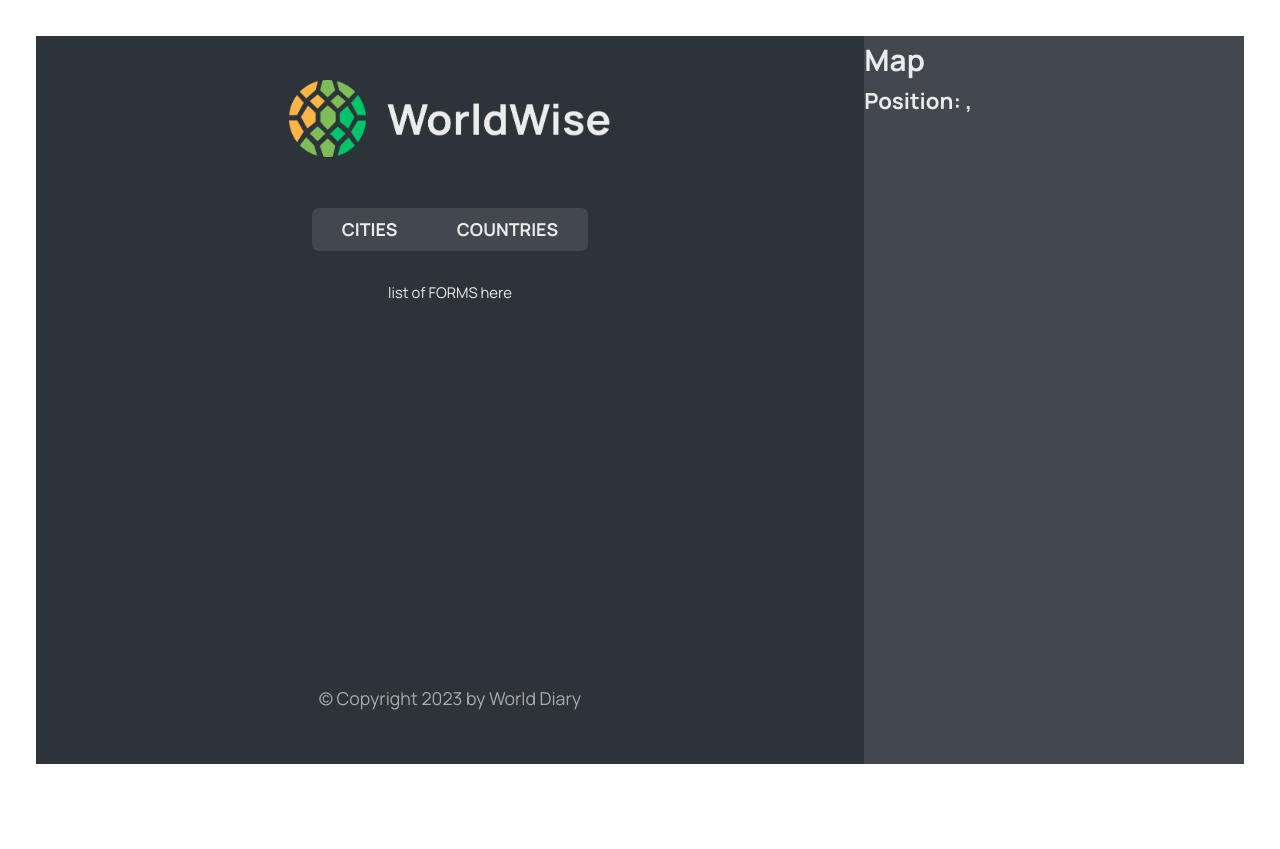
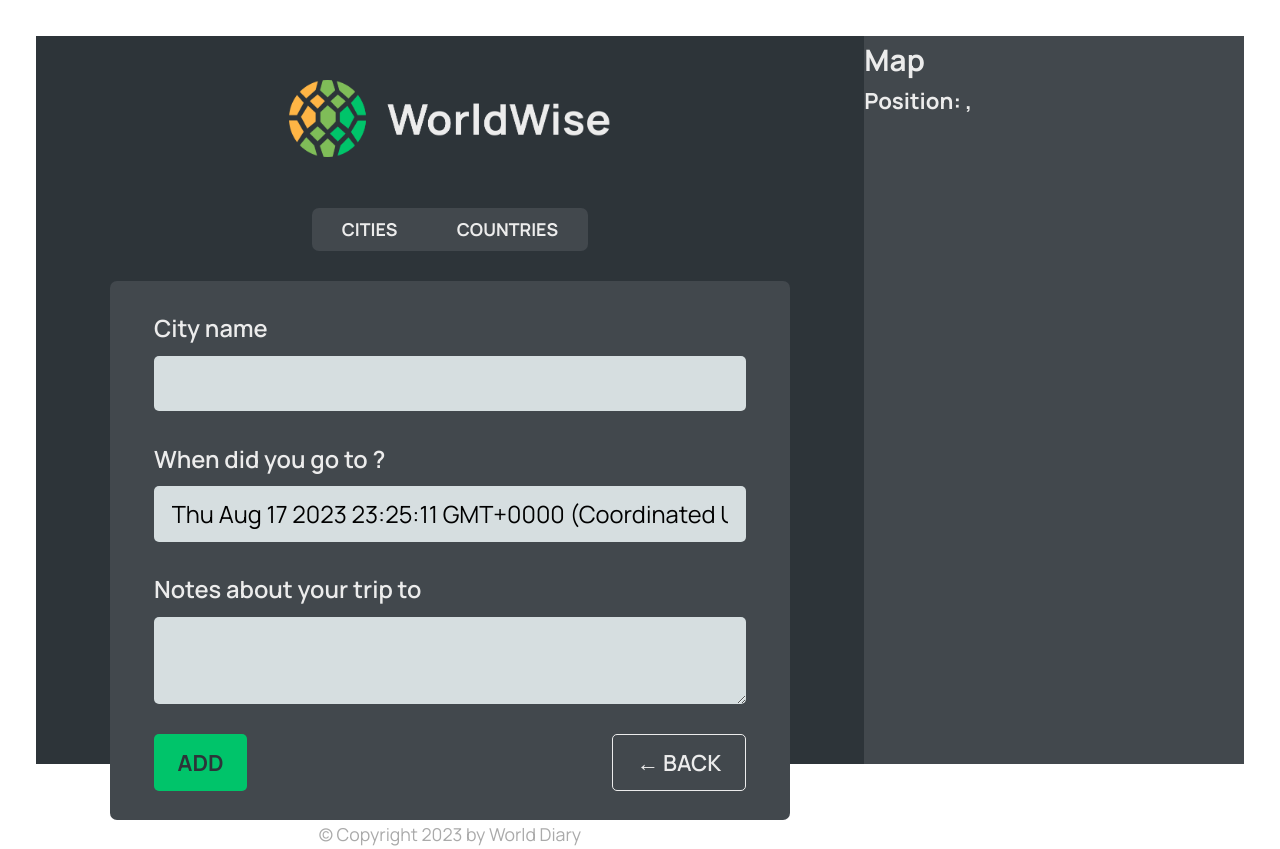
Before and after one commit to jayden-n/tours-diary, a React (Vite) app: page /app/form in a window 1280 px wide. Before the commit the page ends 800 px from the top, so only its background shows below. Built offline with nearby package versions, Linux system fonts and the light colour scheme; data requests are answered from the project's data file.

Commit message:
implemented: prop types for css & another cool Navigate trick

```diff
--- a/src/App.jsx
+++ b/src/App.jsx
@@ -1,4 +1,4 @@
-import { BrowserRouter, Route, Routes } from 'react-router-dom';
+import { BrowserRouter, Navigate, Route, Routes } from 'react-router-dom';
 import { useEffect, useState } from 'react';
 
 import Product from './pages/Product';
@@ -10,6 +10,7 @@
 import CityList from './components/CityList';
 import CountryList from './components/CountryList';
 import City from './components/City';
+import Form from './components/Form';
 
 const BASE_URL = 'http://localhost:8000';
 
@@ -40,10 +41,7 @@
         <Route path='pricing' element={<Pricing />} />
 
         <Route path='app' element={<AppLayout />}>
-          <Route
-            index
-            element={<CityList cities={cities} isLoading={isLoading} />}
-          />
+          <Route index element={<Navigate replace to='cities' />} />
           <Route
             path='cities'
             element={<CityList cities={cities} isLoading={isLoading} />}
@@ -55,7 +53,7 @@
             path='countries'
             element={<CountryList cities={cities} isLoading={isLoading} />}
           />
-          <Route path='form' element={<p>list of FORMS here</p>} />
+          <Route path='form' element={<Form />} />
         </Route>
 
         <Route path='login' element={<Login />} />
--- /dev/null
+++ b/src/components/Button.jsx
@@ -0,0 +1,14 @@
+import styles from './Button.module.css';
+
+const Button = ({ children, onClick, type }) => {
+  return (
+    <button
+      onClick={onClick}
+      className={`${styles.btn} ${styles[type]} ${styles[type]}`}
+    >
+      {children}
+    </button>
+  );
+};
+
+export default Button;
--- a/src/components/CountryList.jsx
+++ b/src/components/CountryList.jsx
@@ -24,7 +24,7 @@
   return (
     <ul className={styles.countryList}>
       {countries.map((country) => (
-        <CountryItem country={country} />
+        <CountryItem country={country} key={country.country} />
       ))}
     </ul>
   );
--- a/src/components/Form.jsx
+++ b/src/components/Form.jsx
@@ -1,29 +1,33 @@
 // "https://api.bigdatacloud.net/data/reverse-geocode-client?latitude=0&longitude=0"
 
-import { useState } from "react";
+import { useState } from 'react';
 
-import styles from "./Form.module.css";
+import styles from './Form.module.css';
+import Button from './Button';
+import { useNavigate } from 'react-router-dom';
 
 export function convertToEmoji(countryCode) {
   const codePoints = countryCode
     .toUpperCase()
-    .split("")
+    .split('')
     .map((char) => 127397 + char.charCodeAt());
   return String.fromCodePoint(...codePoints);
 }
 
 function Form() {
-  const [cityName, setCityName] = useState("");
-  const [country, setCountry] = useState("");
+  const navigate = useNavigate();
+
+  const [cityName, setCityName] = useState('');
+  const [country, setCountry] = useState('');
   const [date, setDate] = useState(new Date());
-  const [notes, setNotes] = useState("");
+  const [notes, setNotes] = useState('');
 
   return (
     <form className={styles.form}>
       <div className={styles.row}>
-        <label htmlFor="cityName">City name</label>
+        <label htmlFor='cityName'>City name</label>
         <input
-          id="cityName"
+          id='cityName'
           onChange={(e) => setCityName(e.target.value)}
           value={cityName}
         />
@@ -31,26 +35,35 @@
       </div>
 
       <div className={styles.row}>
-        <label htmlFor="date">When did you go to {cityName}?</label>
+        <label htmlFor='date'>When did you go to {cityName}?</label>
         <input
-          id="date"
+          id='date'
           onChange={(e) => setDate(e.target.value)}
           value={date}
         />
       </div>
 
       <div className={styles.row}>
-        <label htmlFor="notes">Notes about your trip to {cityName}</label>
+        <label htmlFor='notes'>Notes about your trip to {cityName}</label>
         <textarea
-          id="notes"
+          id='notes'
           onChange={(e) => setNotes(e.target.value)}
           value={notes}
         />
       </div>
 
       <div className={styles.buttons}>
-        <button>Add</button>
-        <button>&larr; Back</button>
+        <Button type='primary'>Add</Button>
+        <Button
+          type='back'
+          // NICE TRICK: GOING BACK TO THE PREV PAGE
+          onClick={(e) => {
+            e.preventDefault();
+            navigate(-1);
+          }}
+        >
+          &larr; Back
+        </Button>
       </div>
     </form>
   );
--- a/src/components/Map.jsx
+++ b/src/components/Map.jsx
@@ -1,13 +1,19 @@
-import { useSearchParams } from 'react-router-dom';
+import { useNavigate, useSearchParams } from 'react-router-dom';
 import styles from './Map.module.css';
 
 const Map = () => {
+  const navigate = useNavigate();
   const [searchParams, setSearchParams] = useSearchParams();
   const lat = searchParams.get('lat');
   const lng = searchParams.get('lng');
 
   return (
-    <div className={styles.mapContainer}>
+    <div
+      className={styles.mapContainer}
+      onClick={() => {
+        navigate('form');
+      }}
+    >
       <h1>Map</h1>
       <h2>
         Position: {lat}, {lng}
```
